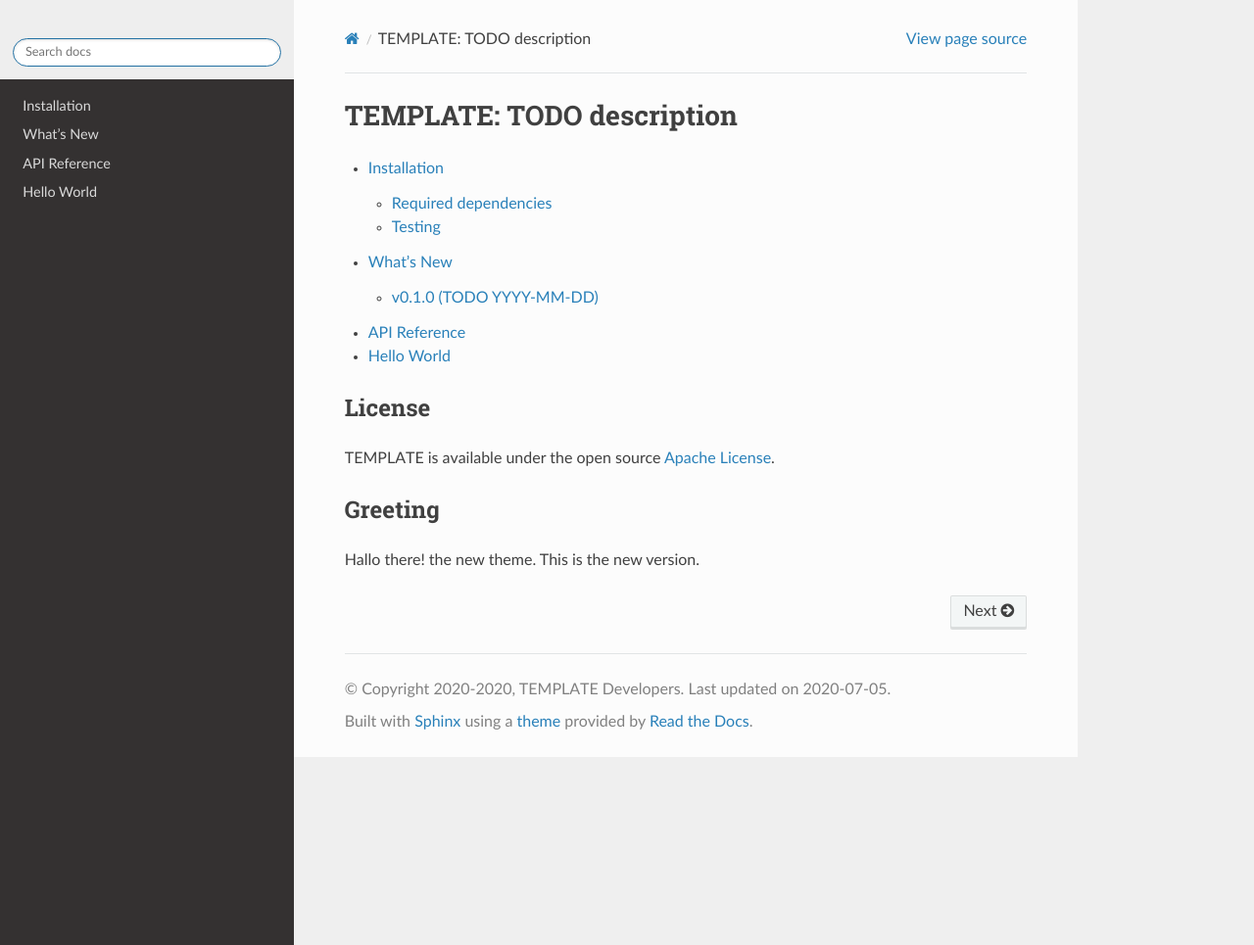
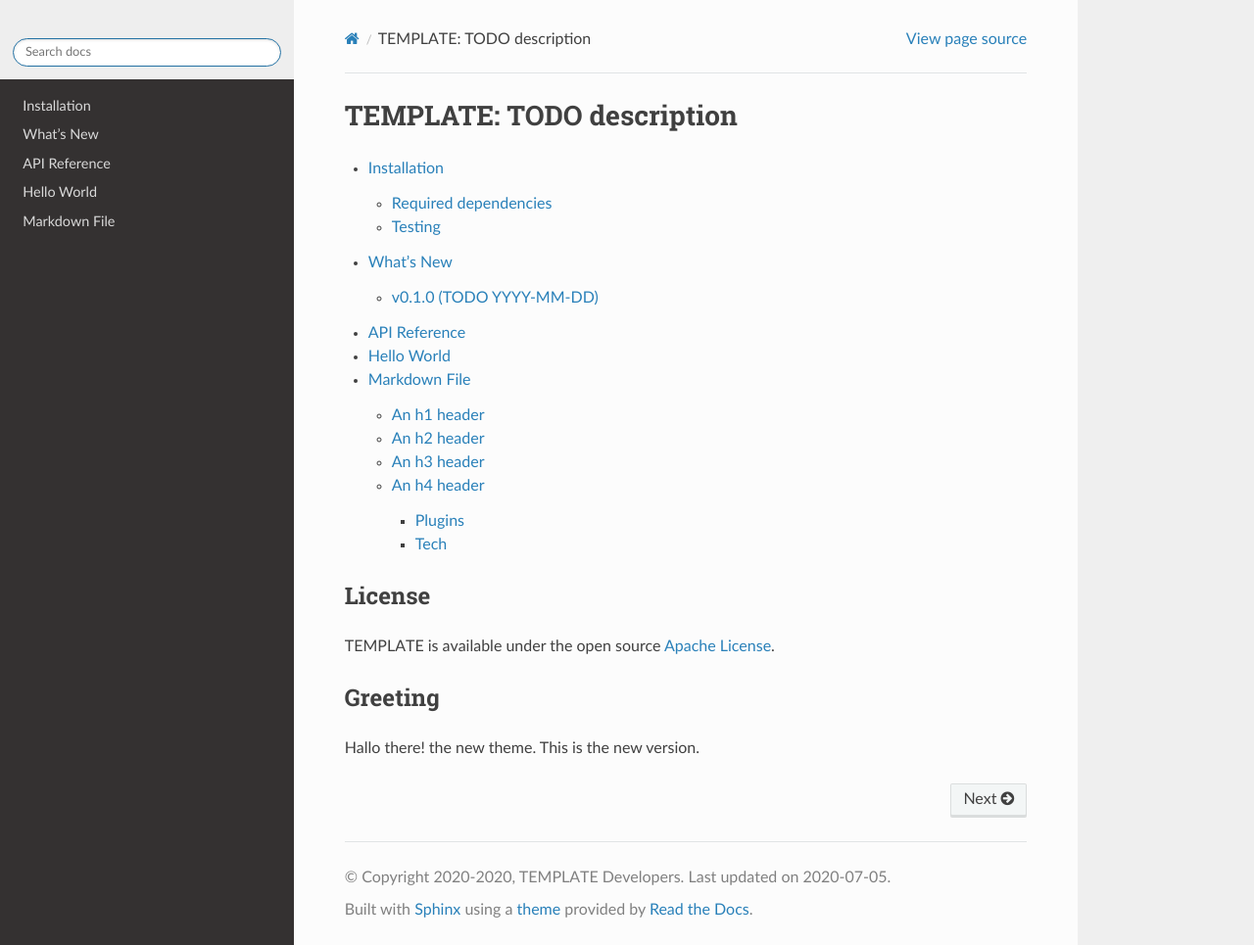
Before and after one commit to crusaderky/python_project_template, a Sphinx documentation site: the page built from doc/index.rst, in a window 1280 px wide and 965 px high. Shown: the whole window at 98% size. Built offline with Sphinx 7.4.7 and the Read the Docs theme 2.0.0, drawn with Linux system fonts in a browser that asks for light colours; the version number could not be read and is left out; some of the changed lines change nothing that is shown.

Commit message:
Markdown File integrated

```diff
--- a/doc/conf.py
+++ b/doc/conf.py
@@ -31,12 +31,15 @@ print("TEMPLATE version: ", TEMPLATE.__version__)
 # extensions coming with Sphinx (named 'sphinx.ext.*') or your custom
 # ones.
 extensions = [
+    "recommonmark",
+    "sphinx.ext.napoleon",
     "sphinx.ext.autodoc",
     "sphinx.ext.autosummary",
     "sphinx.ext.intersphinx",
     "sphinx.ext.extlinks",
     "sphinx.ext.mathjax",
 ]
+
 
 extlinks = {
     "issue": ("https://github.com/TODO/TEMPLATE/issues/%s", "#"),
@@ -49,7 +52,12 @@ autosummary_generate = True
 templates_path = ["_templates"]
 
 # The suffix of source filenames.
-source_suffix = ".rst"
+source_suffix = {
+    '.rst': 'restructuredtext',
+    '.txt': 'markdown',
+    '.md': 'markdown',
+}
+
 
 # The encoding of source files.
 # source_encoding = 'utf-8-sig'
--- a/doc/index.rst
+++ b/doc/index.rst
@@ -7,6 +7,7 @@ TEMPLATE: TODO description
    whats-new
    api
    helloworld
+   sample
 
 
 License
--- /dev/null
+++ b/doc/sample.md
@@ -0,0 +1,165 @@
+Markdown File
+==============
+
+An h1 header
+-------------
+
+Paragraphs are separated by a blank line.
+
+2nd paragraph. *Italic*, **bold**, and `monospace`. Itemized lists
+look like:
+
+  * this one
+  * that one
+  * the other one
+
+Note that --- not considering the asterisk --- the actual text
+content starts at 4-columns in.
+
+> Block quotes are
+> written like so.
+>
+> They can span multiple paragraphs,
+> if you like.
+
+Use 3 dashes for an em-dash. Use 2 dashes for ranges (ex., "it's all
+in chapters 12--14"). Three dots ... will be converted to an ellipsis.
+Unicode is supported. ☺
+
+
+
+An h2 header
+------------
+
+Here's a numbered list:
+
+ 1. first item
+ 2. second item
+ 3. third item
+
+Note again how the actual text starts at 4 columns in (4 characters
+from the left side). Here's a code sample:
+
+    # Let me re-iterate ...
+    for i in 1 .. 10 { do-something(i) }
+
+As you probably guessed, indented 4 spaces. By the way, instead of
+indenting the block, you can use delimited blocks, if you like:
+
+~~~
+define foobar() {
+    print "Welcome to flavor country!";
+}
+~~~
+
+(which makes copying & pasting easier). You can optionally mark the
+delimited block for Pandoc to syntax highlight it:
+
+~~~python
+import time
+# Quick, count to ten!
+for i in range(10):
+    # (but not *too* quick)
+    time.sleep(0.5)
+    print(i)
+~~~
+
+
+
+An h3 header
+-------------
+
+
+Now a nested list:
+
+ 1. First, get these ingredients:
+
+      * carrots
+      * celery
+      * lentils
+
+ 2. Boil some water.
+
+ 3. Dump everything in the pot and follow
+    this algorithm:
+
+        find wooden spoon
+        uncover pot
+        stir
+        cover pot
+        balance wooden spoon precariously on pot handle
+        wait 10 minutes
+        goto first step (or shut off burner when done)
+
+    Do not bump wooden spoon or it will fall.
+
+Notice again how text always lines up on 4-space indents (including
+that last line which continues item 3 above).
+
+
+An h4 header
+-------------
+
+Code blocks must be indented by 4 whitespaces.
+Python-Markdown has a auto-guess function which works
+pretty well:
+
+    print("Hello, World")
+    # some comment
+    for letter in "this is a test":
+        print(letter)
+
+In cases where Python-Markdown has problems figuring out which
+programming language we use, we can also add the language-tag
+explicitly. One way to do this would be:
+
+
+    :::python
+    print("Hello, World")
+
+or we can highlight certain lines to
+draw the reader's attention:
+
+
+    :::python hl_lines="1 5"
+    print("highlight me!")
+    # but not me!
+    for letter in "this is a test":
+    print(letter)
+    # I want to be highlighted, too!
+
+### Plugins
+
+Dillinger is currently extended with the following plugins. Instructions on how to use them in your own application are linked below.
+
+| Plugin | README |
+| ------ | ------ |
+| Dropbox | [plugins/dropbox/README.md][PlDb] |
+| GitHub | [plugins/github/README.md][PlGh] |
+| Google Drive | [plugins/googledrive/README.md][PlGd] |
+| OneDrive | [plugins/onedrive/README.md][PlOd] |
+| Medium | [plugins/medium/README.md][PlMe] |
+| Google Analytics | [plugins/googleanalytics/README.md][PlGa] |
+
+
+
+### Tech
+
+Dillinger uses a number of open source projects to work properly:
+
+* [AngularJS] - HTML enhanced for web apps!
+* [Ace Editor] - awesome web-based text editor
+* [markdown-it] - Markdown parser done right. Fast and easy to extend.
+* [Twitter Bootstrap] - great UI boilerplate for modern web apps
+* [node.js] - evented I/O for the backend
+* [Express] - fast node.js network app framework [@tjholowaychuk]
+* [Gulp] - the streaming build system
+* [Breakdance](https://breakdance.github.io/breakdance/) - HTML to Markdown converter
+* [jQuery] - duh
+
+
+| Tables   |      Are      |  Cool |
+|----------|:-------------:|------:|
+| col 1 is |  left-aligned | $1600 |
+| col 2 is |    centered   |   $12 |
+| col 3 is | right-aligned |    $1 |
```
